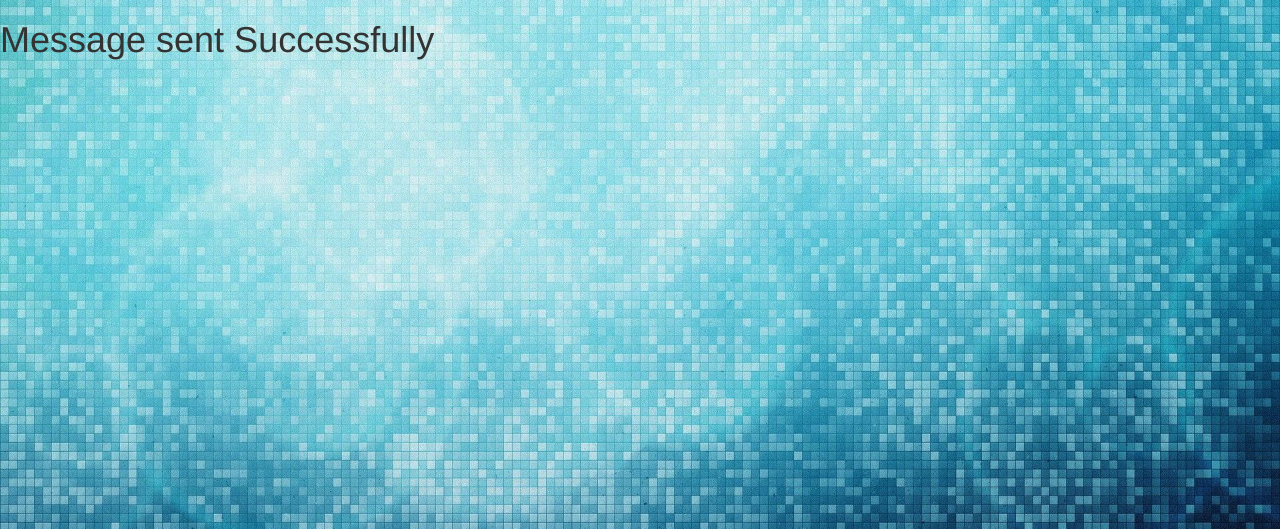
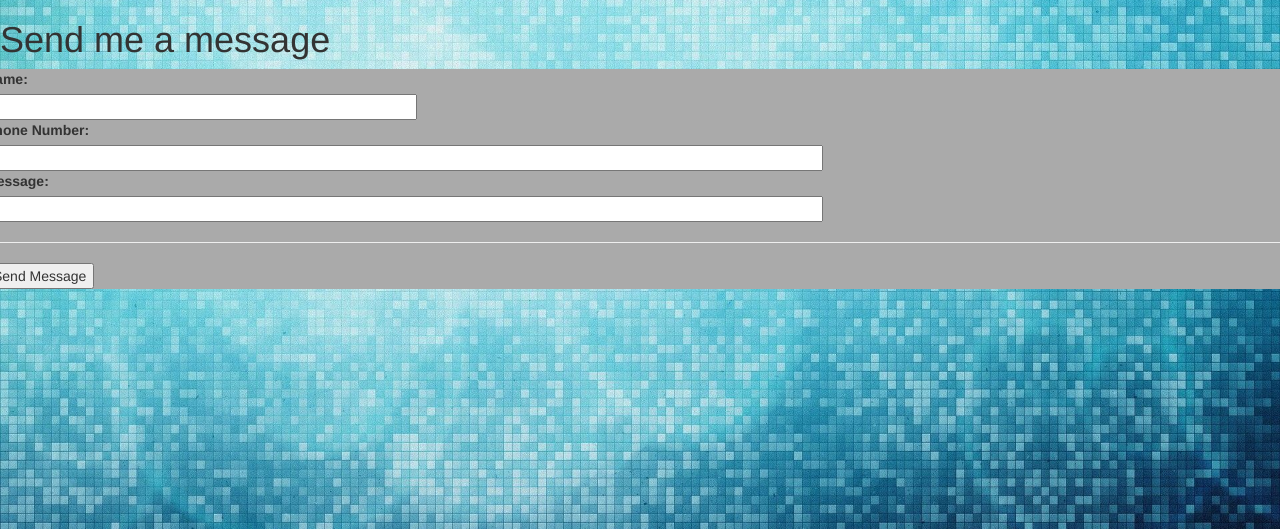
Before and after one commit to krvsai/WebApplication, a Flask app: page /contactme in a window 1280 px wide. Shown: the part 200-729 px from the top of the page. Run offline with Flask 2, Linux system fonts and the light colour scheme; some libraries are stand-ins or nearby versions.

Commit message:
All final changes before video

```diff
--- a/templates/contactme.html
+++ b/templates/contactme.html
@@ -21,10 +21,26 @@
 
 
 </head>
-<body>
+
     {% extends "template.html" %}
     {% block content %}
-<h1>Message sent Successfully</h1>
+<body>
+      <h1> Send me a message </h1>
+      <div class="row">
+        <div class="sendmessage" style="background-color:#aaa;">
+          <form  method = "post">
+            <label for="name">Name:</label><br>
+            <input type="text" id="name" name="name" required="required" maxlength="50" size="50"><br>
+            <label for="PhNo">Phone Number:</label><br>
+            <input type="text" id="PhNo" name="PhNo" required="required" maxlength="300" size="100"><br>
+            <label for="message">Message:</label><br>
+            <input type="text" id="message" name="message" required="required" maxlength="100" size="100"><br>
+            <hr size ="10">
+            <input type="submit" value="Send Message" >
+          </form >
+        </div>
+      </div>
+</body>
  {% endblock %}
-</body>
+
 </html>
```
Also changed, not shown: templates/textsent.html (deleted, +0 -35 lines).
